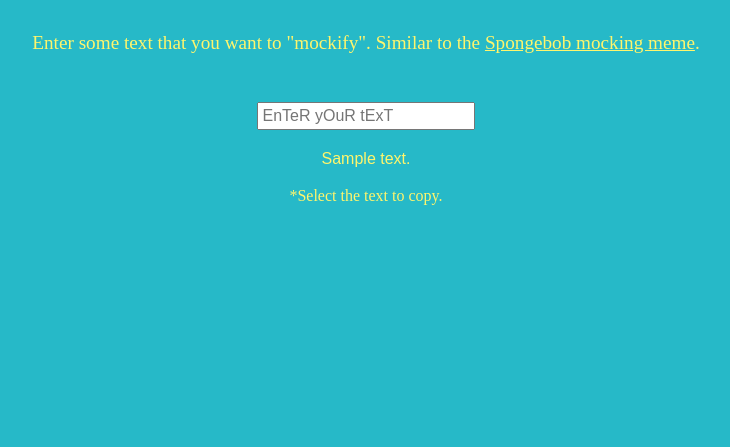
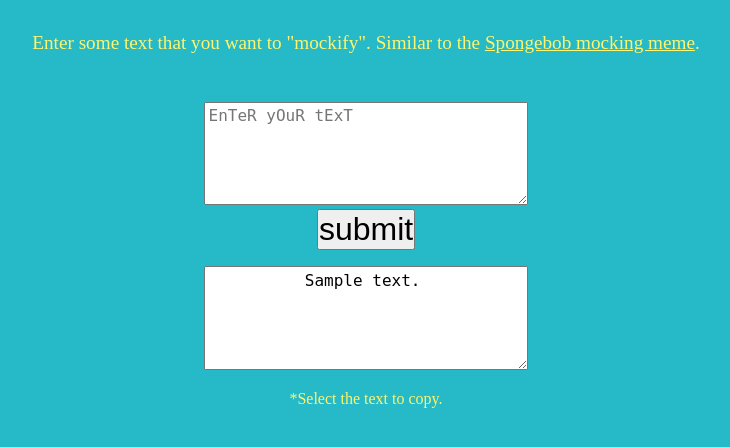
Before and after one commit to mattchupp/spongebob-meme, a Flask app: template templates/index.html in a window 1280 px wide. Shown: the top 447 px of the page, without its empty margins (274-1004 px from the left). Run offline with Flask 2, Linux system fonts and the light colour scheme; the template is opened without the code that fills it: most values are stand-ins (such as "Sample title", 1, 10 or a date in 2020).

Commit message:
changed to text areas for input output

```diff
--- a/static/app.css
+++ b/static/app.css
@@ -37,7 +37,7 @@ p {
   margin-top: 3rem;
 }
 
-input[type=text] {
+textarea {
   font-size: 1rem;
   padding: .2rem;
 }
@@ -51,15 +51,15 @@ label {
 }
 
 #textToCopy {
-  text-align: center;
-  border: none;
-  background-color: #26B9C8;
+  /* text-align: center; */
+  /* border: none; */
+  /* background-color: #26B9C8; */
   margin: 1rem 0;
-  color: #FFF56C;
+  /* color: #FFF56C;  */
 }
 
 #textToCopy:focus {
-  outline: none;
+  /* outline: none;  */
 }
 
 button {
--- a/templates/index.html
+++ b/templates/index.html
@@ -15,10 +15,15 @@
     </p>
     <div class="form">
       <form method="POST">
-        <input name="text_input" type="text" placeholder="EnTeR yOuR tExT"/>
+        <!-- <input name="text_input" type="text" placeholder="EnTeR yOuR tExT"/> -->
+        <textarea rows="5" cols="30" name="text_input" placeholder="EnTeR yOuR tExT"></textarea>
+        <br /><input type="submit" value="submit" />
       </form>
       {% if mocked_text %}
-        <input onclick="copyText()" id="textToCopy" type="text" value="{{ mocked_text }}" readonly/>
+        <!-- <input onclick="copyText()" id="textToCopy" type="text" value="{{ mocked_text }}" readonly/> -->
+        <textarea onclick="copyText()" id="textToCopy" rows="5" cols="30">
+          {{ mocked_text }}
+        </textarea>
         <br /><span>*Select the text to copy.</span>
       {% endif %}
     </div>
```
